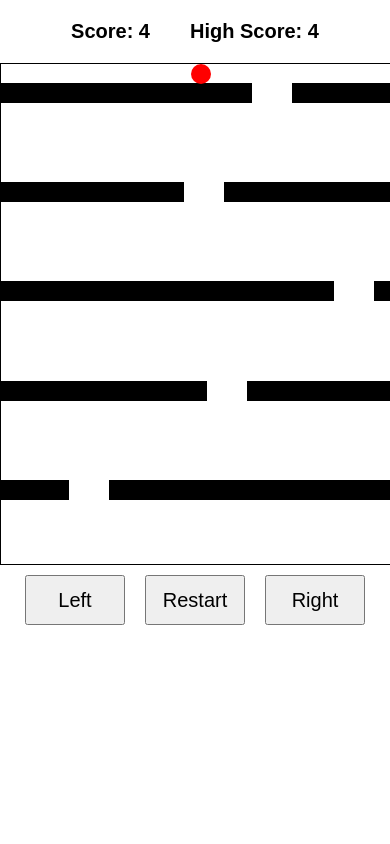
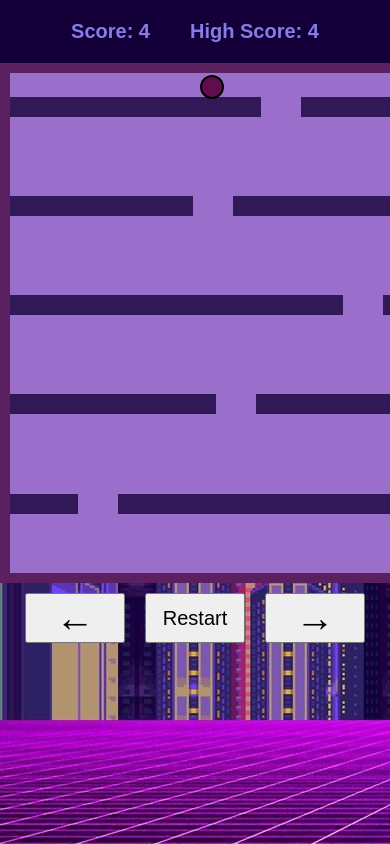
Before and after one commit to Kyouma-san/ball_fall, a plain HTML site: page index.html in a window 390 px wide. Shown: the top 844 px of the page. Drawn offline with Linux system fonts and the light colour scheme.

Commit message:
adding varible speed based on score

```diff
--- a/index.html
+++ b/index.html
@@ -7,6 +7,7 @@
     <meta name="viewport" content="width=device-width, initial-scale=1.0">
     <title>Ball Fall</title>
     <link rel="stylesheet" href="style.css">
+    <link rel="stylesheet" href="https://cdnjs.cloudflare.com/ajax/libs/font-awesome/4.7.0/css/font-awesome.min.css">
 
 </head>
 
@@ -21,12 +22,20 @@
     </div>
 
     <div class="btn_div">
-        <button ontouchstart="keepMovingLeft()" ontouchend="stopMoving()" class="btn">Left</button>
+        <button ontouchstart="keepMovingLeft()" ontouchend="stopMoving()" class="btn">
+            <span class="arrow">&larr;</span>
+        </button>
         <button onclick="reload()" ontouchstart="reload()" class="retry btn">
            Restart
         </button>
-        <button ontouchstart="keepMovingRight()" ontouchend="stopMoving()" class="btn">Right</button>
+        <button ontouchstart="keepMovingRight()" ontouchend="stopMoving()" class="btn">
+            <span class="arrow">&rarr;</span>
+        </button>
     </div>
+
+
+
+
 </body>
 <script src="script.js"></script>
 
--- a/script.js
+++ b/script.js
@@ -134,8 +134,9 @@ var blocks = setInterval(function () {
         let iholeLeft = parseFloat(window.getComputedStyle(ihole).getPropertyValue("left"));
 
         //shifting the block and hole 0.5px  upside, as we are in a setInterval fucntion. the blocks/holes will keep moving
-        iblock.style.top = (iblockTop - 0.5) + "px";
-        ihole.style.top = (iblockTop - 0.5) + "px";
+        iblock.style.top = (iblockTop - ((score/100) <= 1 ? (score/100) : 1) - 0.5) + "px";
+        ihole.style.top = (iblockTop - ((score/100) <= 1 ? (score/100) : 1)  - 0.5 )+ "px";
+
 
         if(iblockTop< -5){
             //incrementing score
@@ -164,11 +165,12 @@ var blocks = setInterval(function () {
 
     if(drop==0){
         if(characterTop < 480){
-            character.style.top = (characterTop + 2) + "px"
+            character.style.top = (characterTop + 2 + ((score/200) <= 1.5 ? (score/200) : 1.5)) + "px"
+            console.log( "Drop speed: ", ((score/200) <= 1.5 ? (score/200) : 1.5)) ;
         }
 
     }else{
-        character.style.top = (characterTop - 0.5) + "px"
+        character.style.top = (characterTop - ((score/100) <= 1 ? (score/100) : 1)  - 0.5) + "px"
     }
 
 
--- a/style.css
+++ b/style.css
@@ -5,6 +5,7 @@
 body{
     display: flex;
     flex-direction: column;
+    background-image: url('bg2.jpg');
 }
 .score{
     display: flex;
@@ -16,12 +17,15 @@ body{
     height: 500px;
     border: 1px solid black;
     margin: auto;
+    background-color: rgb(154, 111, 204);
+    border: 10px solid rgb(90, 32, 95);
 }
 
 #character{
     width: 20px;
     height: 20px;
-    background-color: red;
+    background-color: rgb(97, 12, 78);
+    border: 2px solid black;
     border-radius: 50%;
     position: relative;
     top:440px;
@@ -29,14 +33,16 @@ body{
     z-index: 1000000;
 
 }
-
+.arrow{
+    font-size: 39px;
+}
 #scoreBox{
 
     margin: 20px;
     font-size: 39px;
     font-weight: bold;
     font-family: 'Recursive', sans-serif;
-    color: black;
+    color: rgb(132, 125, 231);
 }
 
 #highBox{
@@ -45,7 +51,7 @@ body{
     font-size: 39px;
     font-weight: bold;
     font-family: 'Recursive', sans-serif;
-    color: black;
+    color: rgb(132, 125, 231);
 
 
 }
@@ -74,6 +80,7 @@ body{
     visibility: hidden;
     display: flex;
     justify-content: center;
+    z-index: 100;
 }
 
 .btn{
@@ -87,7 +94,7 @@ body{
 .block{
      width: 400px;
      height: 20px;
-     background-color: black;
+     background-color: rgb(49, 25, 88);
      position: relative;
      top: 100px;
      margin-top: -20px;
@@ -95,7 +102,7 @@ body{
 .hole{
     width: 40px;
     height: 20px;
-    background-color: white;
+    background-color: rgb(154, 111, 204);
     position: relative;
     top: 100px;
     margin-top: -20px;
@@ -114,7 +121,7 @@ body{
         font-size: 20px;
         font-weight: bold;
         font-family: 'Recursive', sans-serif;
-        color: black;
+
     }
 
     #highBox{
@@ -122,7 +129,6 @@ body{
         font-size: 20px;
         font-weight: bold;
         font-family: 'Recursive', sans-serif;
-        color: black;
 
 
     }
```
Also changed, not shown: bg2.jpg (added).
